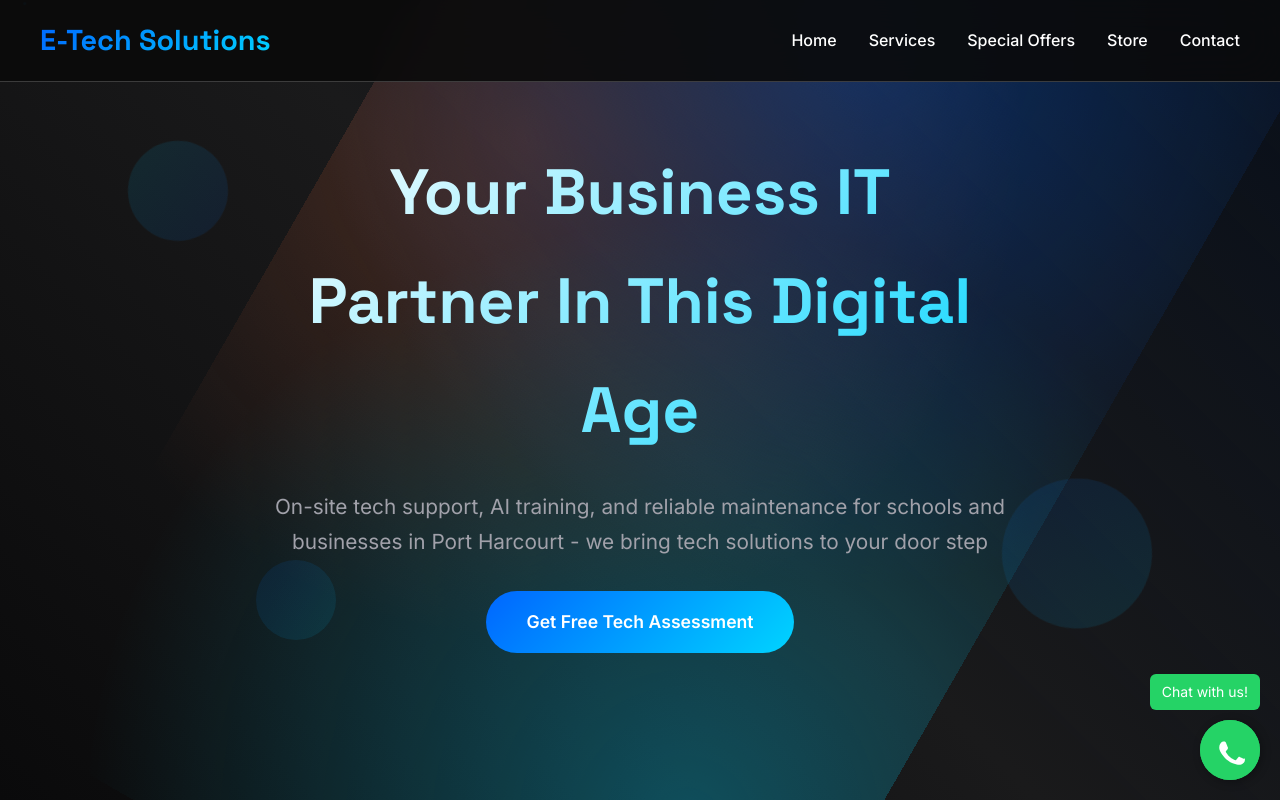
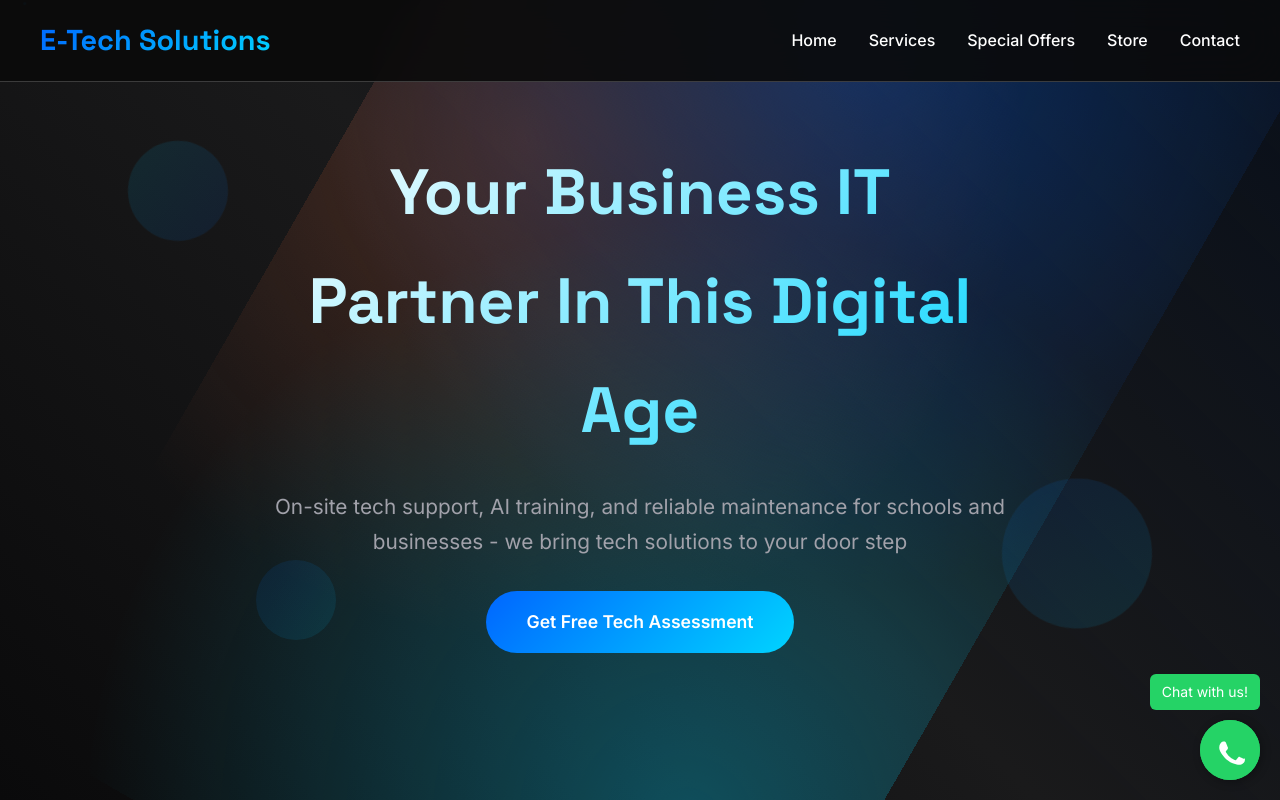
Before and after one commit to ENOCHAKINPELU/E-Tech, a plain HTML site: page index.html in a window 1280 px wide. Shown: the top 800 px of the page. Drawn offline with Linux system fonts and the light colour scheme.

Commit message:
index.html

```diff
--- a/index.html
+++ b/index.html
@@ -653,7 +653,7 @@
 
         <div class="hero-content">
             <h1>Your Business IT Partner In This Digital Age</h1>
-            <p class="hero-subtitle">On-site tech support, AI training, and reliable maintenance for schools and businesses in Port Harcourt - we bring tech solutions to your door step</p>
+            <p class="hero-subtitle">On-site tech support, AI training, and reliable maintenance for schools and businesses - we bring tech solutions to your door step</p>
             <a href="#services" class="cta-button">Get Free Tech Assessment</a>
         </div>
     </section>
```
